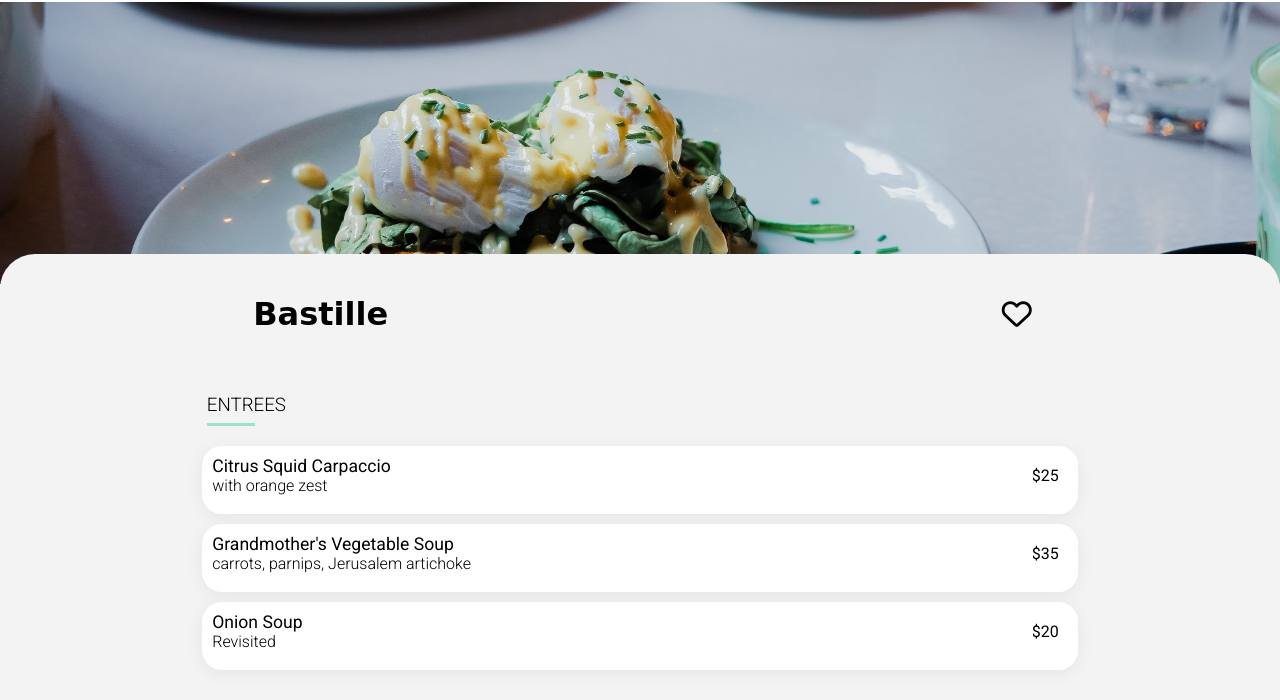
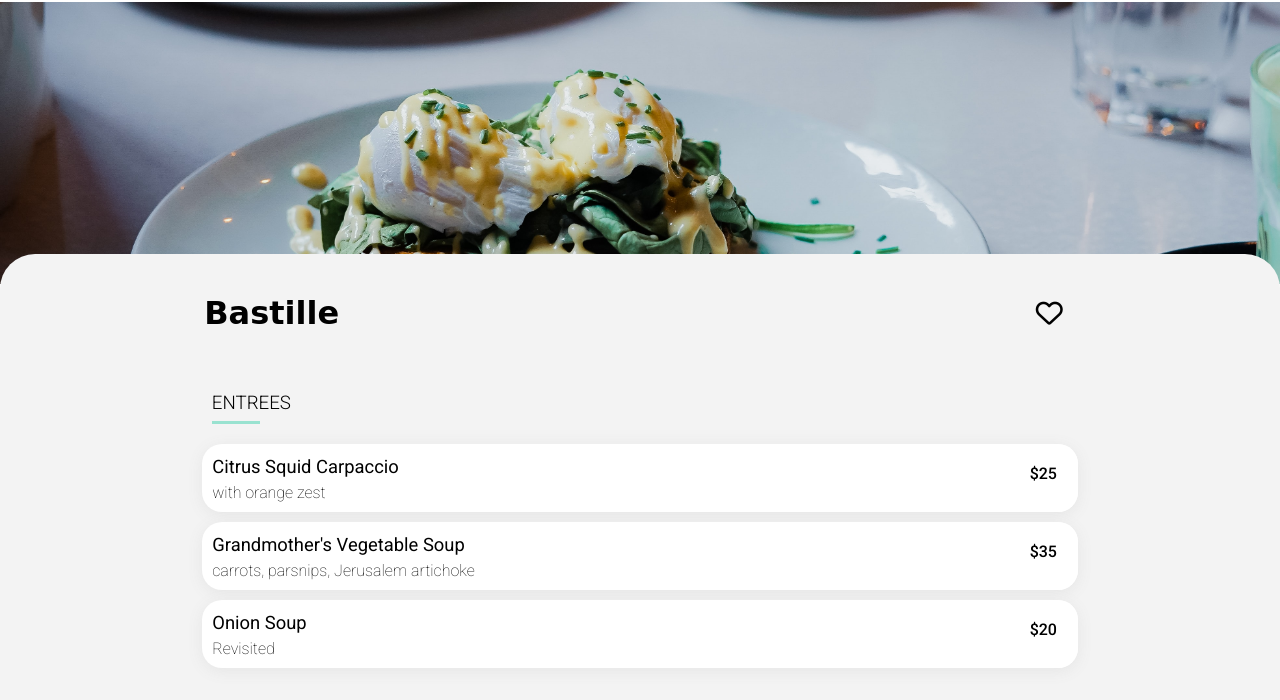
Before and after one commit to basiltime/project3, a plain HTML site: page pages/Bastille.html in a window 1280 px wide. Shown: the part 58-758 px from the top of the page. Drawn offline with Linux system fonts and the light colour scheme; a web font is replaced by a local one.

Commit message:
Eliminated scrollbar on loading screen, made final adjustment to margins, eliminated W3C error for heart animation

```diff
--- a/pages/Bastille.html
+++ b/pages/Bastille.html
@@ -1,6 +1,5 @@
 <!DOCTYPE html>
-
-<html>
+<html lang="en">
     <head>
         <meta charset="utf-8">
         <meta http-equiv="X-UA-Compatible" content="IE=edge">
@@ -10,7 +9,7 @@
         <link rel="stylesheet" href="../css/menu.css">
         <script src="https://kit.fontawesome.com/693b0c1374.js" crossorigin="anonymous"></script>
         <link rel="preconnect" href="https://fonts.gstatic.com">
-        <link href="https://fonts.googleapis.com/css2?family=Roboto:wght@300;400;700&family=Shrikhand&display=swap" rel="stylesheet">
+        <link href="https://fonts.googleapis.com/css2?family=Roboto:wght@100;300;400;500;700&family=Shrikhand&display=swap" rel="stylesheet">
 
     </head>
 
@@ -23,7 +22,7 @@
 
 
         <div class="menu-header">
-            <h1>Bastille</h1><i class="fa fa-heart heart"></i>
+            <h1>Bastille</h1><span><i class="fa fa-heart heart"></i></span>
         </div>
 
         <section class="section">
@@ -46,7 +45,7 @@
             <div class="dish">
                 <div class="dish__name-and-description">
                     <h4>Grandmother's Vegetable Soup</h4>
-                    <p>carrots, parnips, Jerusalem artichoke</p>
+                    <p>carrots, parsnips, Jerusalem artichoke</p>
                 </div>
                 <div class="dish__price-and-checkmark">
                     <p>$35</p>
@@ -157,7 +156,7 @@
         <a href=""><i class="fas fa-utensils"></i>Suggest a restaurant</a>
         <a href=""><span><i class="fas fa-hands-helping"></i></span>Become a partner</a>
         <a href="">Legal</a>
-        <a href="mailto: krystalcanfield04@gmail.com">Contact</a>
+        <a href="mailto:krystalcanfield04@gmail.com">Contact</a>
     </footer>
 
 
--- a/scss/base/_base.scss
+++ b/scss/base/_base.scss
@@ -8,8 +8,8 @@
 
 body {
   height: 100%;
+}
 
-}
 
 
 a {
--- a/scss/components/_animations.scss
+++ b/scss/components/_animations.scss
@@ -1,32 +1,22 @@
 
-@keyframes loading-spinner {
-    from {
-    opacity: 1;
-    transform: rotate(.33turn);
 
-    }
 
-    to {
-        opacity: 1;
-        display: none;
-    }
-}
-
-@keyframes anchor-spinner {
-    from {
+@keyframes dot-rotate {
+    0% {
         opacity: 1;
         transform: rotate(360deg)
     }
 
-    to {
+    100% {
         opacity: 1;
-        display: none;
+
     }
 }
 
 
+
 #loading-spinner {
-    opacity: 1; //opacity must be 0 for get rid of it after animation finishes
+    opacity: 1;
     position: absolute;
     margin: 0 auto;
     left: 0px;
@@ -36,7 +26,7 @@
     width: 100px;
     height: 100px;
     @include flex-column-center;
-
+    animation-duration: 3.5s;
 
     & .dot-one {
         padding: 5px;
@@ -99,12 +89,13 @@
 
     opacity: 1;
     z-index: 8;
+
+
     }
 
     to {
     z-index: 8;
     opacity: 1;
-
 
     }
 }
@@ -112,30 +103,55 @@
 //Gray background div
 #loading-spinner-background {
 
-
     opacity: 0;
     z-index: -9999;
-    height: 2300px;
+    height: 100%;
     width: 100%;
-    background-color: $color-light-gray;
+
     position: absolute;
     top: 0px;
     bottom: 0px;
     left: 0px;
     right: 0px;
     animation-fill-mode: backwards;
-    //animation: loading-spinner-background;
-    animation-duration: 3.5s;
+    animation: loading-spinner-background;
+    animation-duration: 3.4s;
+
+
 }
 
 
+@keyframes no-scroll {
+    0% {
+        opacity: 0;
+    }
+
+    99% {
+        opacity: 0;
+    }
+
+    100% {
+        opacity: 1;
+    }
+}
+
+
+#page-content {
+    opacity: 1;
+    animation: no-scroll;
+    animation-duration: 3.4s;
+}
+
+
+
+
 // Mixin for the dot animations (customized by the $animation-delay argument)
-@mixin dot-anchor($animation-delay) {
+@mixin circle-anchor($animation-delay) {
     opacity: 0;
     width: 70px;
     height: 70px;
     border-radius: 50%;
-    //animation-name: anchor-spinner;
+    animation-name: dot-rotate;
     animation-timing-function: cubic-bezier(.67,.33,.27,.61);
     animation-duration: 1s;
     animation-fill-mode: backwards;
@@ -144,31 +160,28 @@
     transform-origin: center;
     position: absolute;
 
-
-
 }
 
 
 // Each individual dot anchor with it's own animation delay
-.dot-anchor:nth-of-type(1) {
-   @include dot-anchor(.27s)
-
+.circle-anchor:nth-of-type(1) {
+   @include circle-anchor(.27s)
 }
 
-.dot-anchor:nth-of-type(2) {
-    @include dot-anchor(.23s)
+.circle-anchor:nth-of-type(2) {
+    @include circle-anchor(.23s)
 }
 
-.dot-anchor:nth-of-type(3) {
-    @include dot-anchor(.2s)
+.circle-anchor:nth-of-type(3) {
+    @include circle-anchor(.2s)
 }
 
-.dot-anchor:nth-of-type(4) {
-    @include dot-anchor(.15s)
+.circle-anchor:nth-of-type(4) {
+    @include circle-anchor(.15s)
 }
 
-.dot-anchor:nth-of-type(5) {
-    @include dot-anchor(.1s)
+.circle-anchor:nth-of-type(5) {
+    @include circle-anchor(.1s)
 }
 
 
@@ -176,13 +189,14 @@
 
 // Heart animation //
 
-@mixin heart($position-right, $position-bottom, $font-size: 25px) {
+@mixin heart {
 
     position: relative;
-    right: $position-right;
-    bottom: $position-bottom;
-    font-size: $font-size;
+    right: calc(-100% + 55px);
+    bottom: 87px;
+    font-size: 27px;
     width: 40px;
+
 
     &::before {
 
@@ -196,7 +210,7 @@
 
     }
 
-    &:active {
+    &:hover {
         &::before {
             opacity: 0;
             transition: opacity 0s ease-out;
@@ -210,21 +224,7 @@
 
     }
 
-    @include desktop-only {
-        &:hover {
-        &::before {
-            opacity: 0;
-            transition: opacity 0s ease-out;
 
-        }
-        &::after {
-            opacity: 1;
-            transition: all .5s;
-            transition-timing-function: cubic-bezier(.49,.42,.54,.96);
-        }
-    }
-
-}
 
     &::after {
         font-family: "Font Awesome 5 Free";
@@ -239,9 +239,7 @@
         bottom: 0;
         left: 0;
         // Gradient background //
-        background: rgb(147,86,220);
-        background: linear-gradient(169deg, rgba(147,86,220,1) 12%, rgba(255,121,218,1) 56%);
-        background-clip: text;
+        background: -webkit-linear-gradient($color-primary, $color-secondary);
         -webkit-background-clip: text;
         color: transparent;
         padding: 5px;
@@ -249,6 +247,23 @@
 
     }
 }
+
+
+
+
+
+
+
+
+
+
+
+
+
+
+
+
+
 
 @keyframes menu-section-delay {
 
@@ -271,33 +286,3 @@
     }
 
 }
-
-@keyframes price-and-checkmark-left {
-
-    0% {
-    transform: translateX(0px);
-    }
-
-
-
-    100% {
-    transform: translateX(-65px)
-    }
-
-
-}
-
-@keyframes price-and-checkmark-right {
-
-    0% {
-    transform: translateX(0px);
-    }
-
-
-
-    100% {
-    transform: translateX(65px)
-    }
-
-
-}
--- a/scss/layout/_footer.scss
+++ b/scss/layout/_footer.scss
@@ -3,10 +3,7 @@
 footer {
     @include footer;
     @include background-color(#282828);
-    @include desktop-only {
-        font-size: larger;
-        padding-left: 8%;
-    }
+
 }
     footer a {
         @include footer-a;
--- a/scss/layout/_header.scss
+++ b/scss/layout/_header.scss
@@ -23,23 +23,23 @@
     width: 100%;
     display: flex;
     justify-content: center;
-    align-items: space-around;
+    align-items: center;
     padding: 17px 0px;
     box-shadow: inset 0px 2px 5px darken($color-med-gray, 20%);
     }
 
-
+     // The block containing 'Book the menu you like', and the 'Explore our restaurants' button
     .header__main {
     @include flex-column-center;
     @include background-color($color-light-gray);
     width: 100%;
     @include desktop-only {
-       width: 42%;
-       max-width: 600px;
+       width: 40%;
+       max-width: 560px;
        height: 440px;
        border-radius: 30px;
        position: absolute;
-       right: 53.5%;
+       right: 52.5%;
        top: 230px;
        background-color: $color-light-gray;
 
--- a/scss/layout/_sections.scss
+++ b/scss/layout/_sections.scss
@@ -30,7 +30,7 @@ section:nth-of-type(1) {
         height: 400px;
         position: absolute;
         background-color: white;
-        left: 53.5%;
+        left: 51.5%;
         top: 250px;
 
     }
@@ -257,5 +257,5 @@ section:nth-of-type(2) {
 
 
 .heart {
-    @include heart(calc(-100% + 55px), 90px);
+    @include heart;
 }
--- a/scss/pages/menu.scss
+++ b/scss/pages/menu.scss
@@ -9,7 +9,7 @@
 
 .fa-arrow-left {
     position: absolute;
-    top: 3%;
+    top: 23px;
     left: 5%;
     color: black;
 }
@@ -55,24 +55,21 @@ main {
         justify-content: space-between;
         margin: 40px 0px 0px 0px;
         @include desktop-only {
-            width: 90%;
-            padding: 0px 14%;
-            max-width: 1400px;
-            margin: 40px 5px 0px 5px;
+            width: 100%;
+            padding: 0px calc(14% + 15px);
+            margin-top: 40px;
+
         }
 
         & h1 {
             margin-left: 10px;
-            @include desktop-only {
 
-            }
         }
 
         & .heart {
-
-            font-weight: 400;
             font-size: 30px;
-            @include heart(0px, 0px, 30px);
+            top: 0px;
+            @include heart;
         }
     }
 
@@ -86,7 +83,7 @@ main {
 
     @include flex-column-center;
     @include desktop-only {
-        max-width: 1400px;
+        width: 100%;
         padding: 0px 14%;
 
 
@@ -96,12 +93,12 @@ main {
         align-self: flex-start;
         margin-left: 3%;
         margin-top: 30px;
-
     }
 
     &__h3 {
-        font-weight: lighter;
+        font-weight: 300;
         margin-top: 30px;
+        margin-left: 5px;
 
     }
 
@@ -110,7 +107,7 @@ main {
         height: 3px;
         width: 48px;
         background-color: $color-tertiary;
-        margin: 7px 0px 15px 0px;
+        margin: 7px 0px 15px 5px;
     }
 
     .dish {
@@ -123,6 +120,7 @@ main {
         margin: 5px;
         z-index: 3;
         display: flex;
+
 
 
         // The visible price
@@ -160,7 +158,7 @@ main {
             transform: translateX(0px);
             transition-duration: .5s;
             border-radius: 20px;
-            width: 110px;
+            width: 114px;
             flex-grow: 0;
             flex-shrink: 0;
             overflow: hidden;
@@ -178,8 +176,8 @@ main {
         &:hover {
 
             .dish__name-and-description {
-                margin-right: 110px;
-                transition-duration: .5s;
+                margin-right: 120px;
+                transition-duration: 0.5s;
 
             }
 
@@ -214,35 +212,23 @@ main {
 
         & h4 {
 
-            font-weight: 500;
-            font-size: 110%;
+            font-weight: 400;
+            font-size: 115%;
+            overflow: hidden;
+            white-space: nowrap;
+            text-overflow: ellipsis;
+            padding-top: 2px;
+            padding-bottom: 6px;
+        }
+
+        & p {
+
+            font-weight: 200;
             overflow: hidden;
             white-space: nowrap;
             text-overflow: ellipsis;
 
         }
-
-        & p {
-
-            font-weight: 300;
-            overflow: hidden;
-            white-space: nowrap;
-            text-overflow: ellipsis;
-
-        }
-
-
-
-
-
-
-
-
-
-
-
-
-
 
 
     }
@@ -270,10 +256,7 @@ main {
 footer {
     @include footer;
     @include background-color(#282828);
-    @include desktop-only {
-        font-size: larger;
-        padding-left: 8%;
-    }
+
 }
     footer a {
         @include footer-a;
--- a/scss/utils/_mixins.scss
+++ b/scss/utils/_mixins.scss
@@ -72,7 +72,6 @@
     -moz-appearance: none;
     margin: 30px 0px 55px 0px;
     color: white;
-    text-shadow: magenta;
     font-size: 16px;
     min-width: 200px;
     font-weight: 500;
@@ -95,6 +94,13 @@
     justify-content: center;
     align-items: flex-start;
     padding: 8% 0% 10% 5%;
+    @include desktop-only {
+        font-size: 120%;
+        padding-left: 2%;
+
+    }
+
+
 }
 
 @mixin footer-logo {
@@ -103,6 +109,9 @@
     padding-bottom: 25px;
     /* Changes color of logo from black to white */
     filter: invert(100%) sepia(100%) saturate(0%) hue-rotate(221deg) brightness(101%) contrast(104%);
+    @include desktop-only {
+        margin-left: 10%;
+    }
 }
 
 @mixin footer-a {
@@ -112,11 +121,17 @@
     flex-direction: row;
     align-items: baseline;
     margin-bottom: 7px;
+    @include desktop-only {
+        margin-left: 10%;
+    }
 
 }
 
+
+
 @mixin footer-i {
    margin-right: 10px;
+
 }
 
 @mixin footer-i-condense {
```
Also changed, not shown: index.html (+10 -7 lines), pages/Le-Gourmand.html (+3 -3 lines), pages/The-Enchanted-Plate.html (+3 -3 lines), pages/The-Full-Pallete.html (+3 -3 lines), css/The-Full-Palette.css (deleted), css/main.css, css/menu.css, 3 other files.
